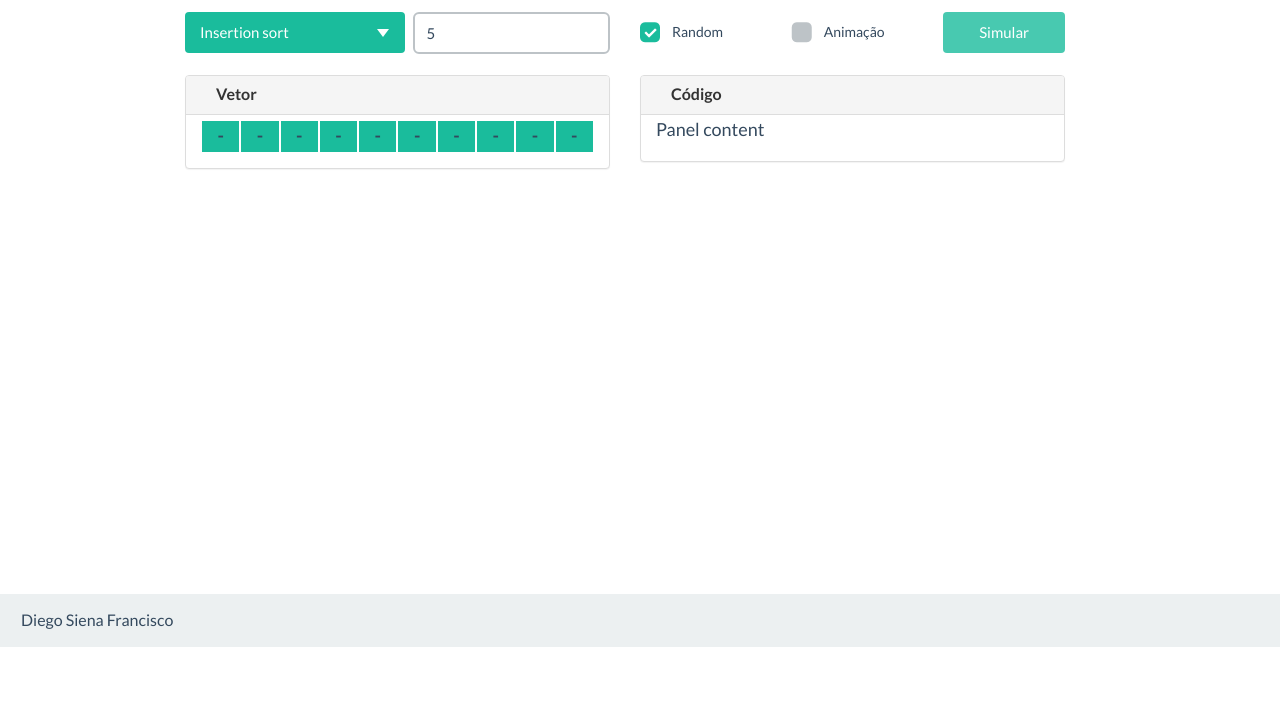
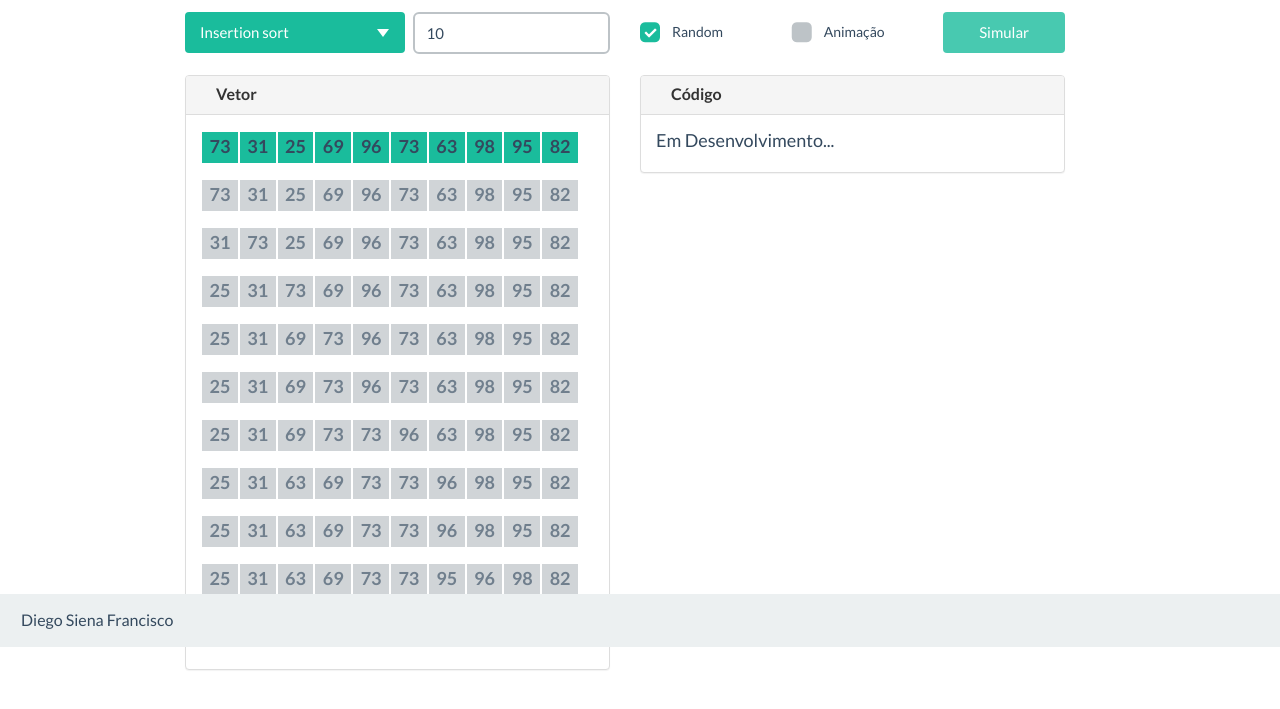
Before and after one commit to diegosiena/SortingAlgorithms, a plain HTML site: page Simulador.html in a window 1280 px wide. Both pictures are taken after a click on the button "Simular". Shown: the part 153-862 px from the top of the page. Before the commit the page ends 800 px from the top, so only its background shows below. Drawn offline with Linux system fonts and the light colour scheme.

Commit message:
Validações e Insertion Sort funcionando

```diff
--- a/Simulador.html
+++ b/Simulador.html
@@ -32,7 +32,7 @@
         <h1 class="col-xs-12">Simulador</h1>
         <div class="row col-xs-12">
             <div class="col-xs-12 col-sm-6 col-md-3 ">
-                <select class="form-control select select-primary select-block mbl">
+                <select id="cmb-metodo" class="form-control select select-primary select-block mbl">
                     <optgroup label="Métodos Simples">
                         <option value="0">Insertion sort</option>
                         <option value="1">Selection sort</option>
@@ -42,7 +42,7 @@
                 </select>
             </div>
             <div class="col-xs-12 col-sm-6 col-md-3 ">
-                <input id="txt-tamanho" type="number" min="2" max="10" placeholder="Tamanho do Vetor" class="form-control" value="5">
+                <input id="txt-tamanho" type="number" min="2" max="10" placeholder="Tamanho do Vetor" class="form-control" value="10">
             </div>
             <div class="col-xs-12 col-sm-3 col-md-2">
                 <label class="checkbox" for="chk-random">
@@ -69,8 +69,8 @@
                     <div class="col-xs-12 panel-heading">
                         <h3 class="col-xs-12 panel-title">Vetor</h3>
                     </div>
-                    <div class="panel-body">
-                        <ul class="vetor">
+                    <div id="panel-vetor" class="panel-body">
+                        <ul class="col-xs-12 vetor">
                             <li id="vet0" class="col-xs-1">-</li>
                             <li id="vet1" class="col-xs-1">-</li>
                             <li id="vet2" class="col-xs-1">-</li>
@@ -91,7 +91,7 @@
                         <h3 class="col-xs-12 panel-title">Código</h3>
                     </div>
                     <div class="panel-body">
-                        Panel content
+                        Em Desenvolvimento...
                     </div>
                 </div>
             </div>
--- a/css/simulador.css
+++ b/css/simulador.css
@@ -17,7 +17,7 @@ body
 .vetor {
     list-style: none;
     padding-left: 0;
-    margin-top: 15px;
+    /*margin-top: 15px;*/
     margin-bottom: 10px;
 }
 
@@ -40,3 +40,7 @@ body
 .secundario li {
     background-color: #bdc3c7;
 }
+
+.panel-body {
+    padding-top: 50px;
+}
--- a/js/simulador.js
+++ b/js/simulador.js
@@ -8,46 +8,114 @@ $(document).ready(function () {
 
 function Simular() {
 
+    if ($('#chk-random').is( ":checked" ) == false) {
+        alert("Método para escolha dos números ainda em desenvolvimento! Selecione o método 'random' !");
+        return;
+    };
+
+    if ($('#chk-animacao').is( ":checked" )) {
+        alert("Animação ainda em desenvolvimento!");
+        return;
+    };
+
+    if ( ($('#cmb-metodo').val() == 1) || ($('#cmb-metodo').val() == 2) || ($('#cmb-metodo').val() == 3) ) {
+        alert("Este método ainda está em desenvolvimento!");
+        return;
+    };
+
+    var tamanho = parseInt($("#txt-tamanho").val());
+
+    var vetor = Array();
+
+    for (var i = 0; i < tamanho; i++) {
+        vetor[i] = Math.floor(Math.random() * 100);
+        $('.vetor li:eq(' + i.toString() + ')').html( vetor[i] );
+    };
+
+    if ( $('#cmb-metodo').val() == 0 ) {
+        insertionSort(vetor);
+    };
+
+    // var p1 = $("#vet7").position().left;
+    // var p2 = $("#vet1").position().left;
+    // var range = p1 - p2;
+
+    // $("#vet1").animate({
+    //    top: "+=40"
+    // }, 1000);
+    // $("#vet7").animate({
+    //    top: "-=40"
+    // }, 1000);
+
+    // $("#vet1").animate({
+    //    left: "+=" + range.toString()
+    // }, 1000);
+    // $("#vet7").animate({
+    //    left: "-=" + range.toString()
+    // }, 1000);
 
 
-    //var p1 = $("#vet7").position().left;
-    //var p2 = $("#vet1").position().left;
-    //var range = p1 - p2;
+    // $("#vet1").animate({
+    //    top: "-=40"
+    // }, 1000);
+    // $("#vet7").animate({
+    //    top: "+=40"
+    // }, 1000);
+}
 
-    //$("#vet1").animate({
-    //    top: "+=40"
-    //}, 1000);
-    //$("#vet7").animate({
-    //    top: "-=40"
-    //}, 1000);
+function insertionSort(items) {
 
-    //$("#vet1").animate({
-    //    left: "+=" + range.toString()
-    //}, 1000);
-    //$("#vet7").animate({
-    //    left: "-=" + range.toString()
-    //}, 1000);
+    var len     = items.length,     // number of items in the array
+        value,                      // the value currently being compared
+        i,                          // index into unsorted section
+        j;                          // index into sorted section
 
+    for (i=0; i < len; i++) {
 
-    //$("#vet1").animate({
-    //    top: "-=40"
-    //}, 1000);
-    //$("#vet7").animate({
-    //    top: "+=40"
-    //}, 1000);
+        // store the current value because it may shift later
+        value = items[i];
+
+        /*
+         * Whenever the value in the sorted section is greater than the value
+         * in the unsorted section, shift all items in the sorted section over
+         * by one. This creates space in which to insert the value.
+         */
+        for (j=i-1; j > -1 && items[j] > value; j--) {
+            items[j+1] = items[j];
+        }
+
+        items[j+1] = value;
+
+        printVetor(items);
+    }
+
+    return items;
+}
+
+function printVetor(vetor) {
+    var html = "";
+    html += '<ul class="col-xs-12 vetor secundario">';
+    for(var i = 0; i < vetor.length; i++) {
+       html += '<li id="vet' + i.toString() + '" class="col-xs-1">' + vetor[i] + '</li>';
+    }
+    html += '</ul>';
+    $("#panel-vetor").append(html);
 }
 
 $("#txt-tamanho").change(function () {
-    //var tamanho = $(".vetor li").length;
-    //var txt = parseInt($("#txt-tamanho").val());
 
-    //if (tamanho > txt) {
-    //    for (var i = tamanho; i > txt; i--) {
-    //        $(".vetor li")[i - 1].remove();
-    //    }
-    //} else if (tamanho < txt) {
-    //    for (var i = tamanho; i < txt; i++) {
-    //        $(".vetor").append('<li id="vet' + i.toString() + '" class="col-xs-1">' + (i + 1).toString() + '</li>');
-    //    }
-    //}
+    $("#panel-vetor").html( $('#panel-vetor ul:first') );
+
+    var tamanho = $(".vetor li").length;
+    var txt = parseInt($("#txt-tamanho").val());
+
+    if (tamanho > txt) {
+       for (var i = tamanho; i > txt; i--) {
+           $(".vetor li")[i - 1].remove();
+       }
+    } else if (tamanho < txt) {
+       for (var i = tamanho; i < txt; i++) {
+           $(".vetor").append('<li id="vet' + i.toString() + '" class="col-xs-1">-</li>');
+       }
+    }
 });
```
